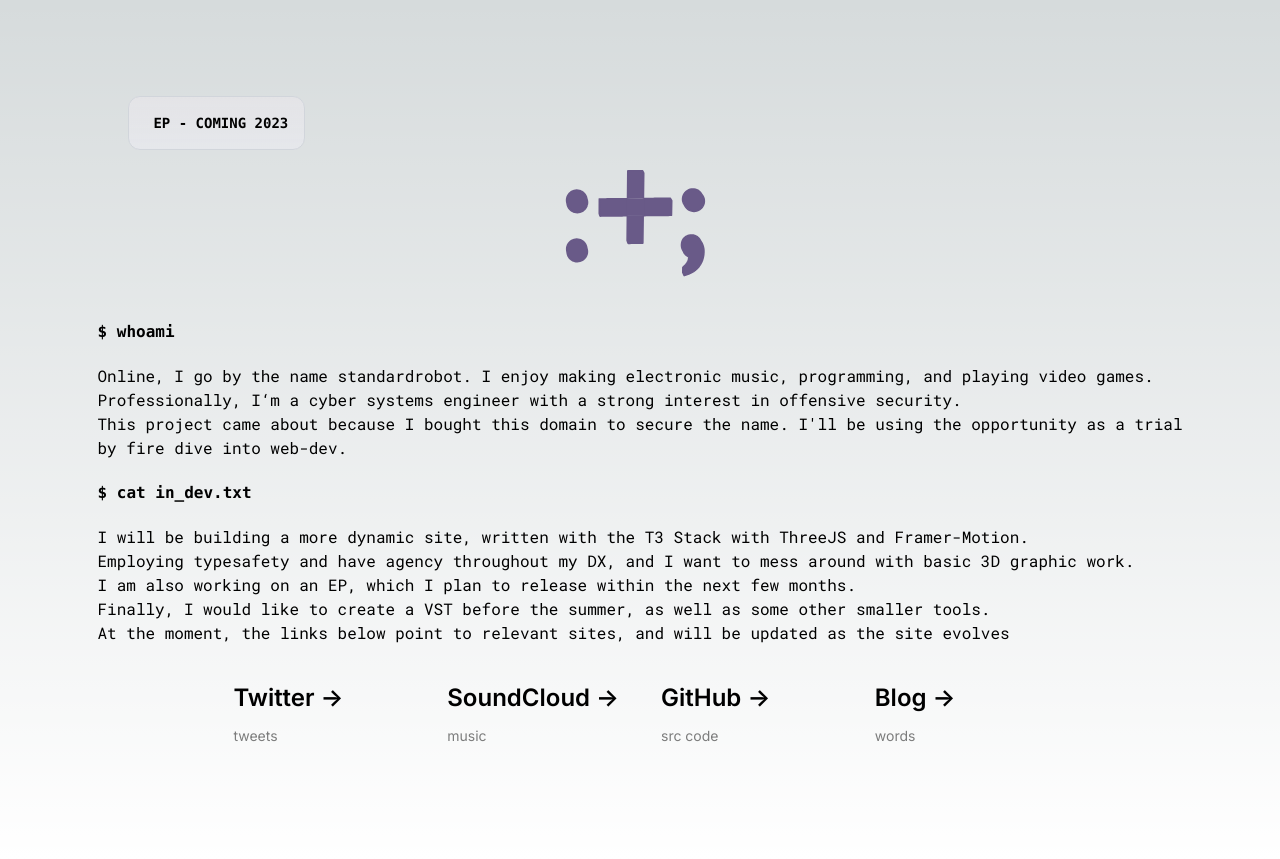
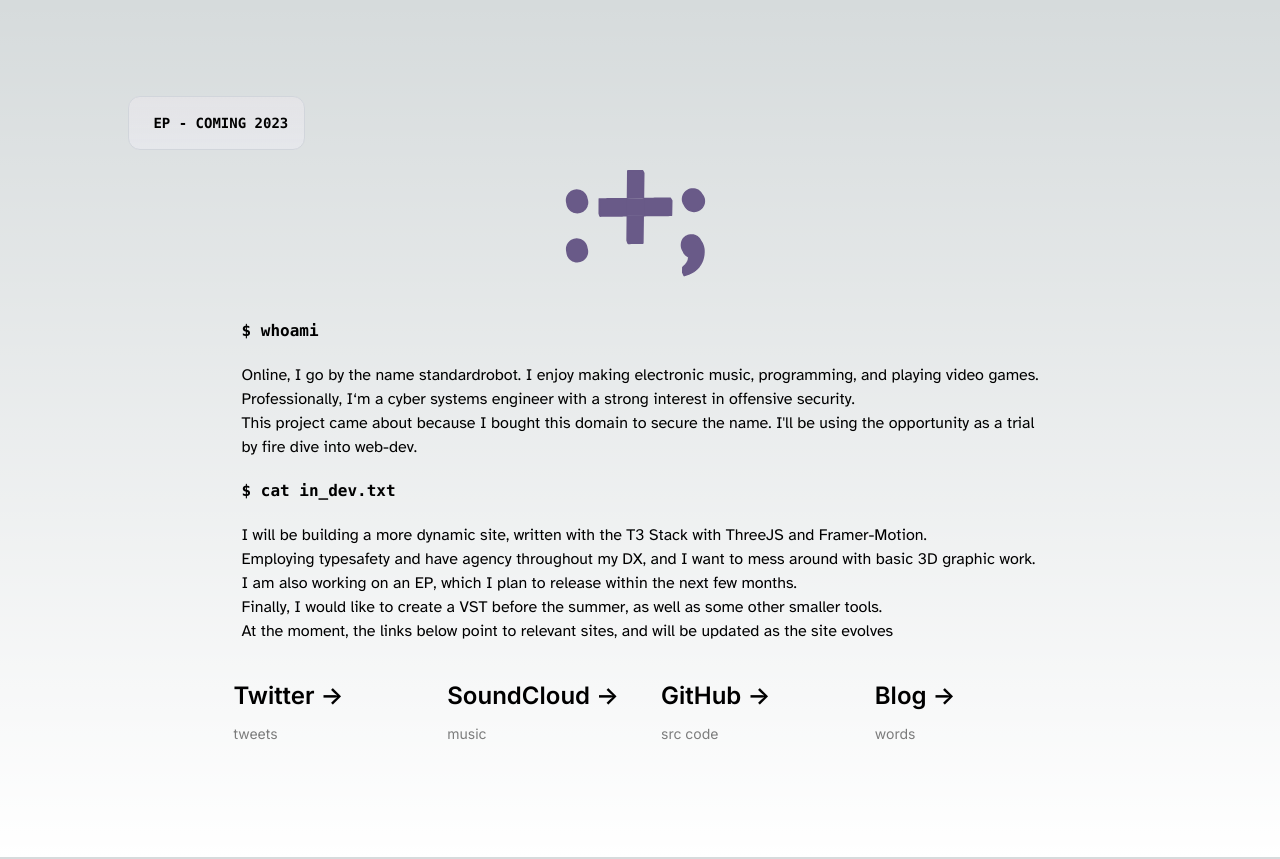
Before and after one commit to standard-robot/standardrobot-dev, a Next.js app: page / in a window 1280 px wide. Built offline with nearby package versions, Linux system fonts and the light colour scheme.

Commit message:
Updated font

```diff
--- a/app/page.tsx
+++ b/app/page.tsx
@@ -1,7 +1,9 @@
 import React from 'react';
 import Image from 'next/image';
 import Link from 'next/link';
-import { rm } from '@/styles/fonts';
+import { Atkinson_Hyperlegible } from 'next/font/google';
+
+const ah = Atkinson_Hyperlegible({ weight: '400', subsets: ['latin'] });
 
 export default function Home() {
   return (
@@ -23,13 +25,13 @@ export default function Home() {
           priority
         />
       </div>
-      <div className={rm.className}>
+      <div className={ah.className}>
         <div>
-          <h1 className={rm.className}>
+          <h1 className={ah.className}>
             <code className="font-mono font-bold">$ whoami</code>
           </h1>
           <div className="mt-5 mb-5">
-            <p className={rm.className}>
+            <p className={ah.className}>
               Online, I go by the name standardrobot. I enjoy making electronic
               music, programming, and playing video games. <br />
               Professionally, I&lsquo;m a cyber systems engineer with a strong
@@ -44,11 +46,11 @@ export default function Home() {
         </div>
 
         <div>
-          <h1 className={rm.className}>
+          <h1 className={ah.className}>
             <code className="font-mono font-bold">$ cat in_dev.txt</code>
           </h1>
           <div className="mt-5 mb-5">
-            <p className={rm.className}>
+            <p className={ah.className}>
               I will be building a more dynamic site, written with the T3 Stack
               with ThreeJS and Framer-Motion. <br />
               Employing typesafety and have agency throughout my DX, and I want
--- a/styles/fonts.tsx
+++ /dev/null
@@ -1,7 +0,0 @@
-import { Inter, Roboto_Mono } from 'next/font/google';
-
-// define your variable fonts
-const inter = Inter({ subsets: ['latin'] });
-const rm = Roboto_Mono({ subsets: ['latin'] });
-
-export { inter, rm };
```
